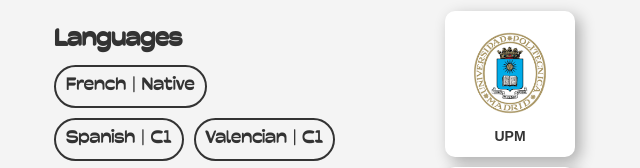
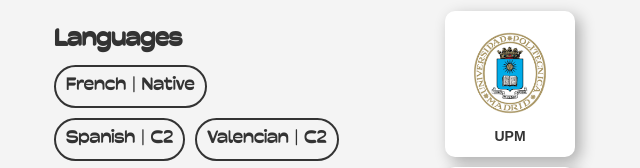
Before and after one commit to lucasbnrd05/lucasbnrd05.github.io, a plain HTML site: page html/index.html in a window 1280 px wide. Shown: the part 1358-1526 px from the top of the page, 286-926 px from the left. Drawn offline with nearby package versions, Linux system fonts and the light colour scheme.

Commit message:
languages

```diff
--- a/html/index.html
+++ b/html/index.html
@@ -104,8 +104,8 @@
                 <h2 data-aos="fade-up">Languages</h2>
                 <div class="skill" data-aos="fade-up">
                     <div class="fact rotate" data-aos="fade-up">French | Native</div>
-                    <div class="fact rotate" data-aos="fade-up">Spanish | C1</div>
-                    <div class="fact rotate" data-aos="fade-up">Valencian | C1</div>
+                    <div class="fact rotate" data-aos="fade-up">Spanish | C2</div>
+                    <div class="fact rotate" data-aos="fade-up">Valencian | C2</div>
                     <div class="fact rotate" data-aos="fade-up">English | B2</div>
                     <div class="fact rotate" data-aos="fade-up">Russian | A1</div>
                 </div>
```
Also changed, not shown: 1 other file.
